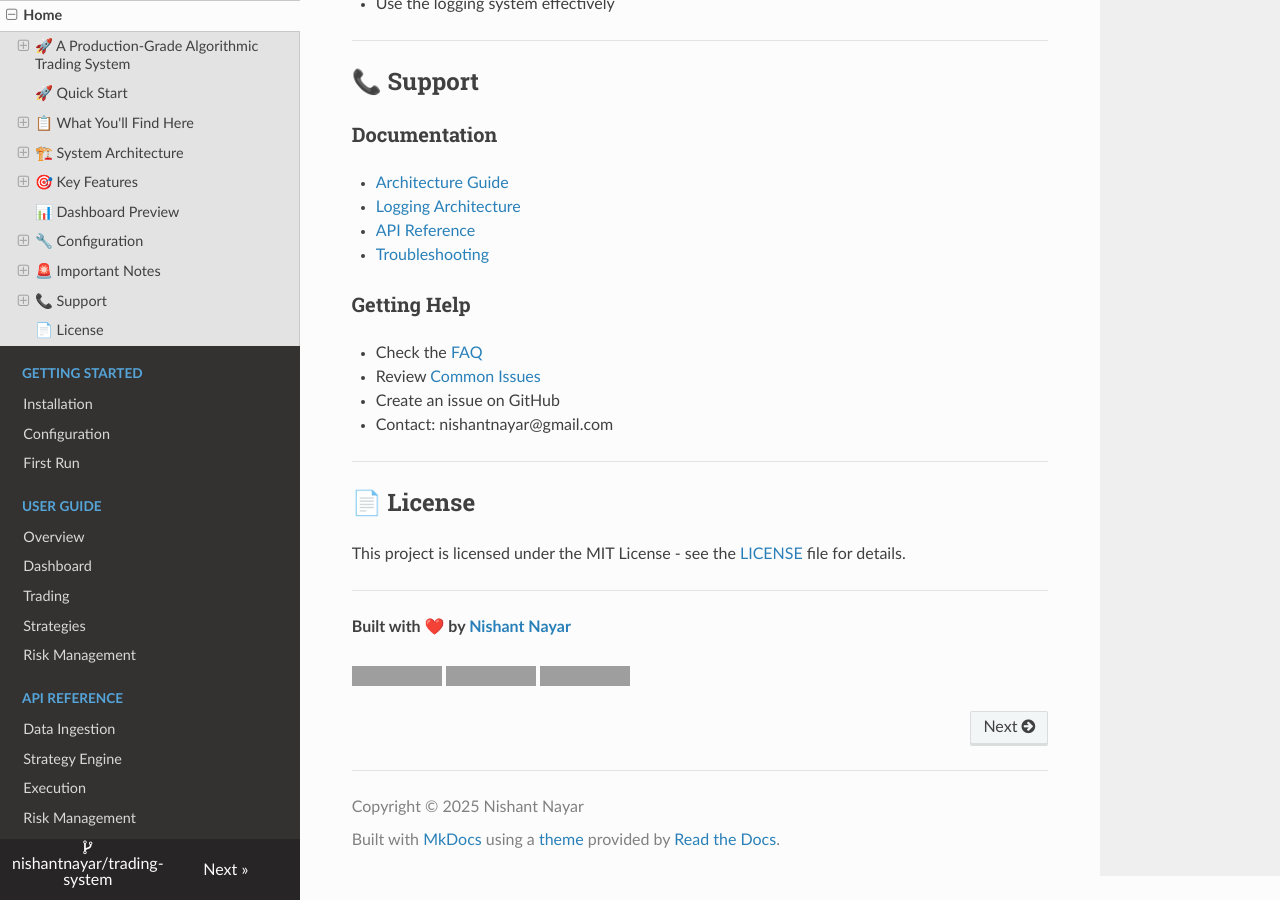
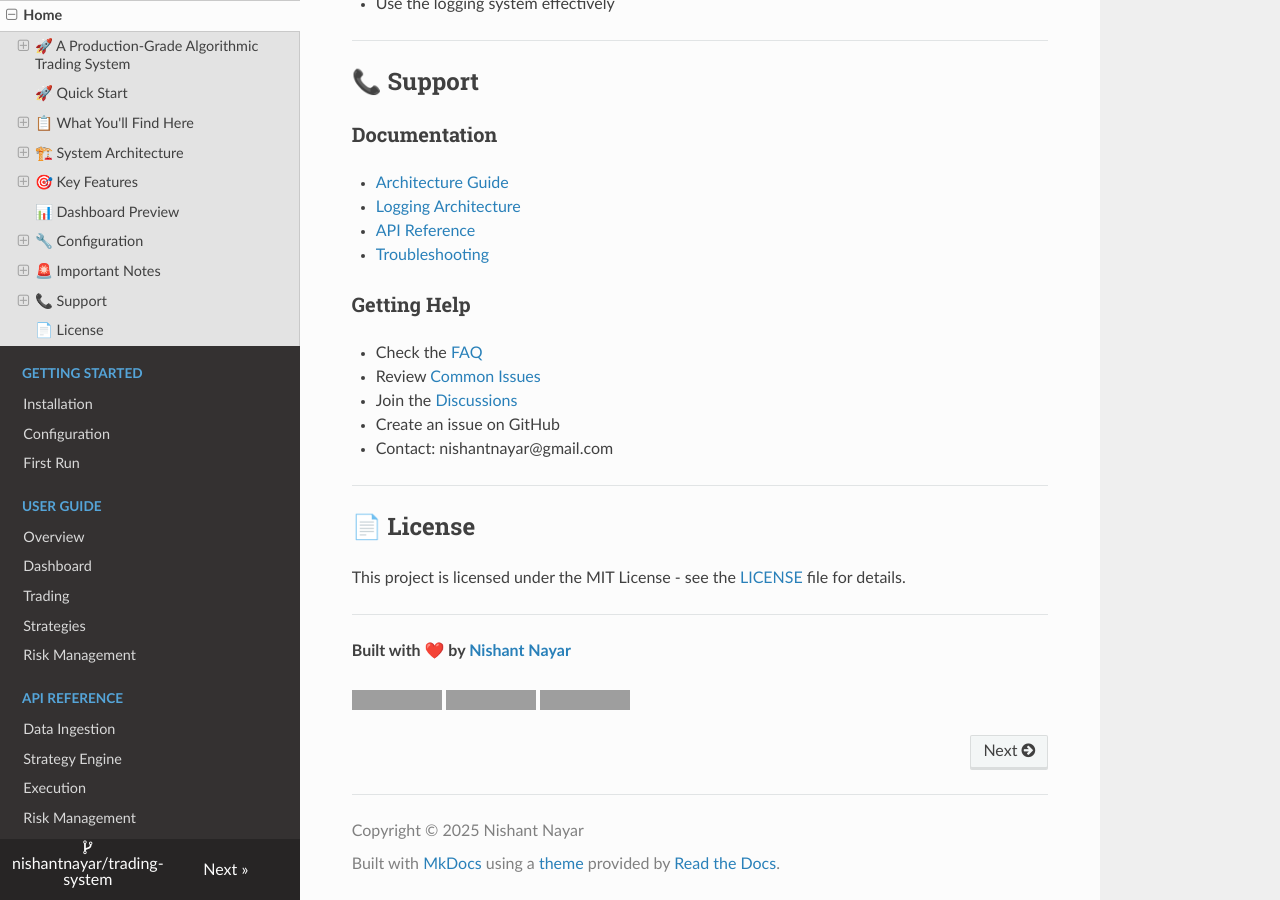
Before and after one commit to nishantnayar/Trading-System, an MkDocs documentation site: the page built from docs/index.md, in a window 1280 px wide and 900 px high, scrolled down 4368 px. Built offline with MkDocs 1.6.1, drawn with Linux system fonts in a browser that asks for light colours; nearby versions of some CDN libraries; grey boxes are pictures that could not be loaded.

Commit message:
Add GitHub Discussions link to documentation

```diff
--- a/docs/index.md
+++ b/docs/index.md
@@ -215,6 +215,7 @@ LOG_RETENTION_DAYS=30
 ### **Getting Help**
 - Check the [FAQ](troubleshooting/faq.md)
 - Review [Common Issues](troubleshooting/common-issues.md)
+- Join the [Discussions](https://github.com/nishantnayar/trading-system/discussions)
 - Create an issue on GitHub
 - Contact: nishantnayar@gmail.com
 
```
